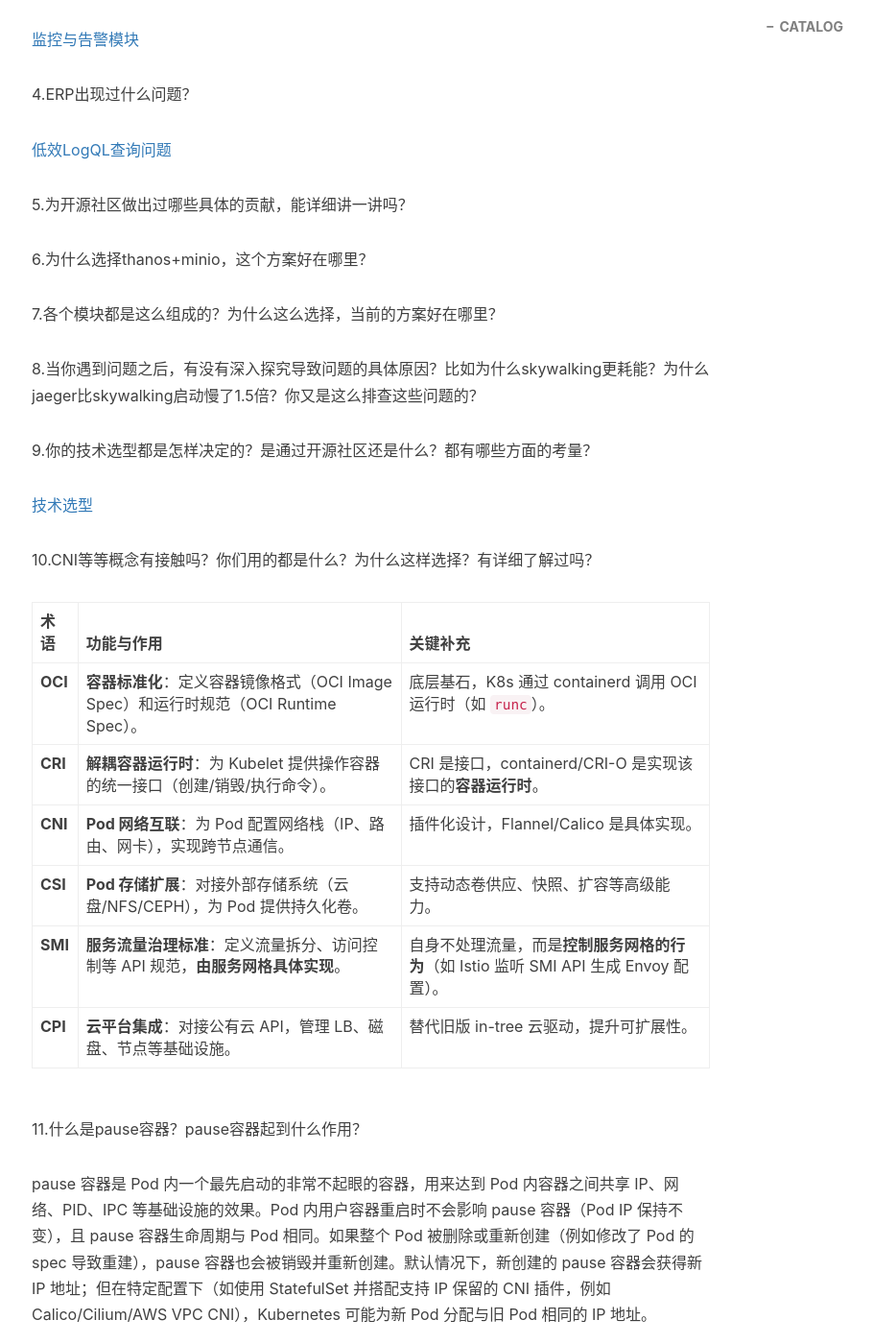
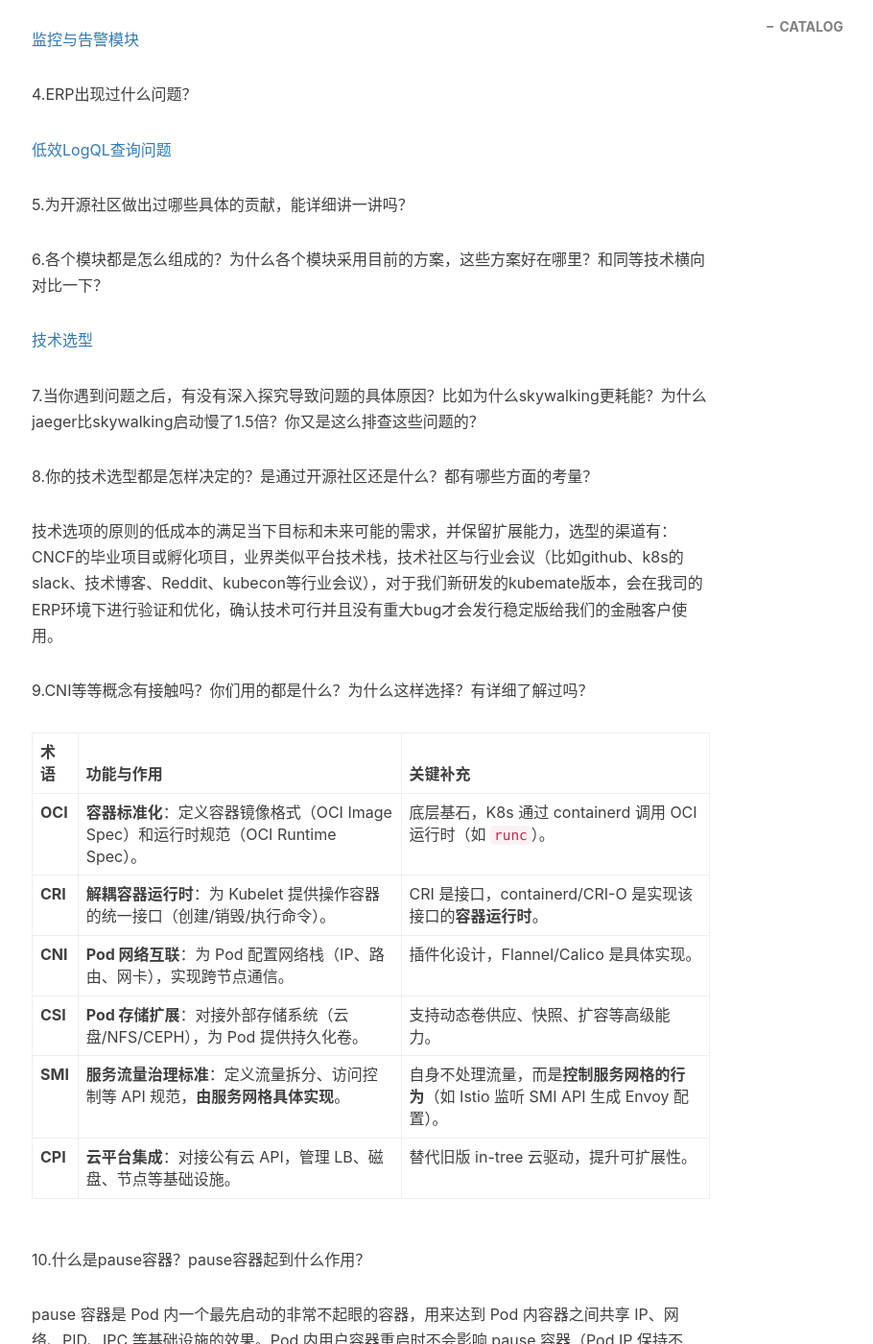
Before and after one commit to hodie-aurora/hodie-aurora.github.io, a Jekyll site: the page built from _posts/2025-06-03-KubemateQA Good.md, in a window 1280 px wide and 1400 px high, scrolled down 1059 px. Shown: the whole window at 96% size, without its empty margins (232-1142 px from the left). Built offline with Jekyll 4.4.1, drawn with Linux system fonts in a browser that asks for light colours; nearby versions of some CDN libraries; comment, search, counter and statistics services are not loaded.

Commit message:
question

```diff
--- a/_posts/2025-06-03-KubemateQA Good.md
+++ b/_posts/2025-06-03-KubemateQA Good.md
@@ -35,17 +35,17 @@ skywalking相关
 
 5.为开源社区做出过哪些具体的贡献，能详细讲一讲吗？
 
-6.为什么选择thanos+minio，这个方案好在哪里？
-
-7.各个模块都是这么组成的？为什么这么选择，当前的方案好在哪里？
-
-8.当你遇到问题之后，有没有深入探究导致问题的具体原因？比如为什么skywalking更耗能？为什么jaeger比skywalking启动慢了1.5倍？你又是这么排查这些问题的？
-
-9.你的技术选型都是怎样决定的？是通过开源社区还是什么？都有哪些方面的考量？
+6.各个模块都是怎么组成的？为什么各个模块采用目前的方案，这些方案好在哪里？和同等技术横向对比一下？
 
 [技术选型](https://hodie-aurora.github.io/2025/06/03/Kubemate-%E6%8A%80%E6%9C%AF%E9%80%89%E5%9E%8B/)
 
-10.CNI等等概念有接触吗？你们用的都是什么？为什么这样选择？有详细了解过吗？
+7.当你遇到问题之后，有没有深入探究导致问题的具体原因？比如为什么skywalking更耗能？为什么jaeger比skywalking启动慢了1.5倍？你又是这么排查这些问题的？
+
+8.你的技术选型都是怎样决定的？是通过开源社区还是什么？都有哪些方面的考量？
+
+技术选项的原则的低成本的满足当下目标和未来可能的需求，并保留扩展能力，选型的渠道有：CNCF的毕业项目或孵化项目，业界类似平台技术栈，技术社区与行业会议（比如github、k8s的slack、技术博客、Reddit、kubecon等行业会议），对于我们新研发的kubemate版本，会在我司的ERP环境下进行验证和优化，确认技术可行并且没有重大bug才会发行稳定版给我们的金融客户使用。
+
+9.CNI等等概念有接触吗？你们用的都是什么？为什么这样选择？有详细了解过吗？
 
 | 术语          | 功能与作用                                                                                    | 关键补充                                                                                    |
 | ------------- | --------------------------------------------------------------------------------------------- | ------------------------------------------------------------------------------------------- |
@@ -56,6 +56,6 @@ skywalking相关
 | **SMI** | **服务流量治理标准**：定义流量拆分、访问控制等 API 规范，**由服务网格具体实现**。 | 自身不处理流量，而是**控制服务网格的行为**（如 Istio 监听 SMI API 生成 Envoy 配置）。 |
 | **CPI** | **云平台集成**：对接公有云 API，管理 LB、磁盘、节点等基础设施。                         | 替代旧版 in-tree 云驱动，提升可扩展性。                                                     |
 
-11.什么是pause容器？pause容器起到什么作用？
+10.什么是pause容器？pause容器起到什么作用？
 
 pause 容器是 Pod 内一个最先启动的非常不起眼的容器，用来达到 Pod 内容器之间共享 IP、网络、PID、IPC 等基础设施的效果。Pod 内用户容器重启时不会影响 pause 容器（Pod IP 保持不变），且 pause 容器生命周期与 Pod 相同。如果整个 Pod 被删除或重新创建（例如修改了 Pod 的 spec 导致重建），pause 容器也会被销毁并重新创建。默认情况下，新创建的 pause 容器会获得新 IP 地址；但在特定配置下（如使用 StatefulSet 并搭配支持 IP 保留的 CNI 插件，例如 Calico/Cilium/AWS VPC CNI），Kubernetes 可能为新 Pod 分配与旧 Pod 相同的 IP 地址。
```
Also changed, not shown: _posts/2025-06-03-Kubemate Loki 低效LogQL查询问题.md (+1 -1 lines), _posts/2025-06-03-Kubemate 技术选型.md (+1 -3 lines), _posts/2025-06-03-Kubemate 链路追踪 偶发性交易结算数据不一致问题.md (+1 -1 lines).
